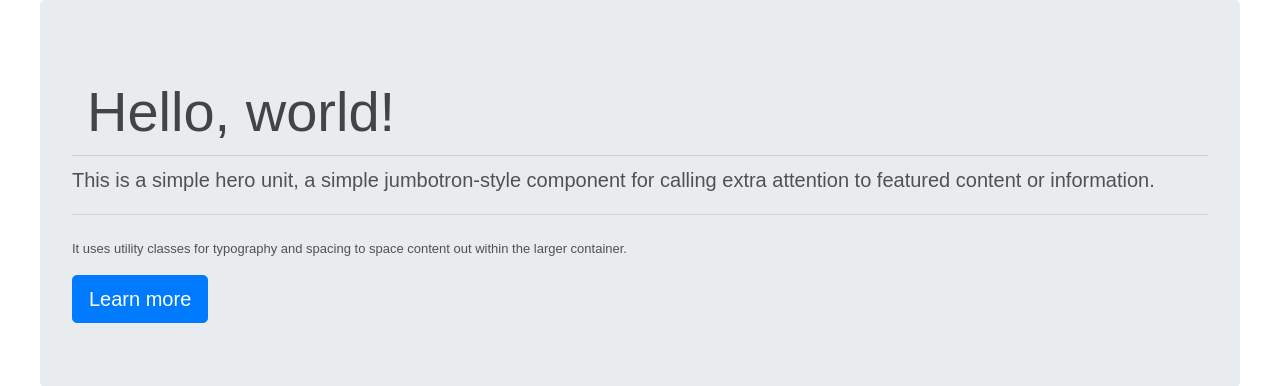
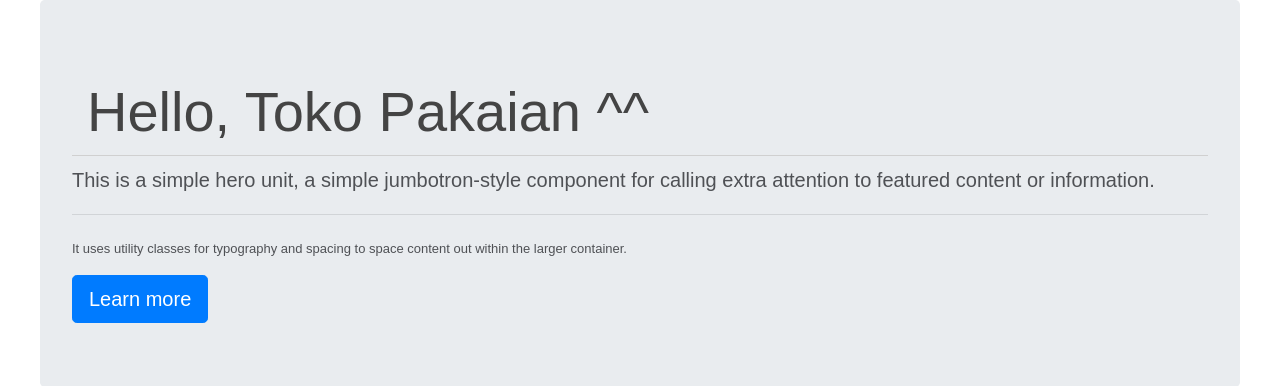
Before and after one commit to fauziardha1/Final-Project-Web, a CodeIgniter app: page /codeigniter/ in a window 1280 px wide. Shown: the part 94-480 px from the top of the page. Run offline with CodeIgniter, Linux system fonts and the light colour scheme.

Commit message:
changing a title to upper jumbotron

```diff
--- a/application/views/welcome_message.php
+++ b/application/views/welcome_message.php
@@ -107,7 +107,7 @@ defined('BASEPATH') OR exit('No direct script access allowed');
 </nav>
 
 <div class="jumbotron">
-  <h1 class="display-4">Hello, world!</h1>
+  <h1 class="display-4">Hello, Toko Pakaian ^^</h1>
   <p class="lead">This is a simple hero unit, a simple jumbotron-style component for calling extra attention to featured content or information.</p>
   <hr class="my-4">
   <p>It uses utility classes for typography and spacing to space content out within the larger container.</p>
```
